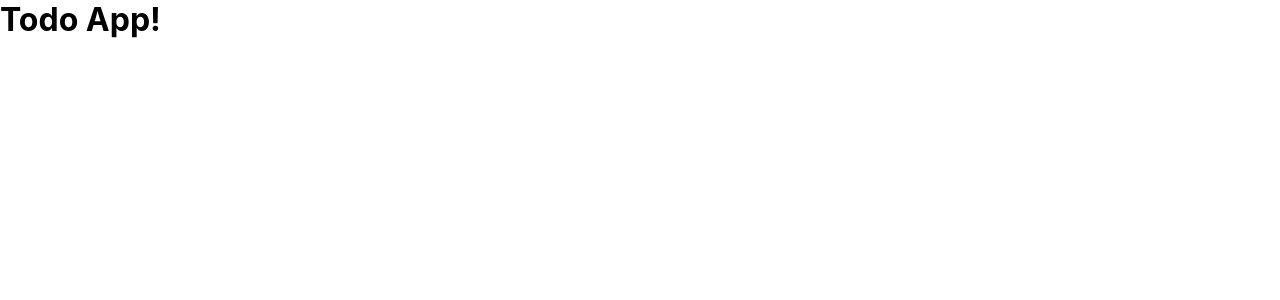
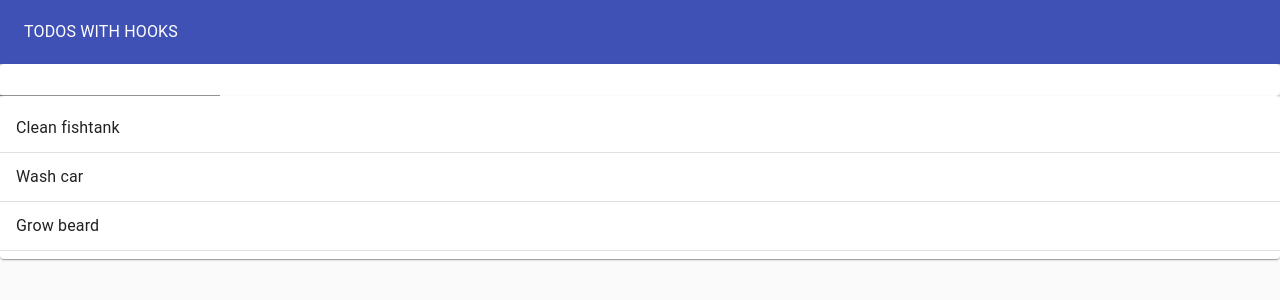
Before and after one commit to ZoltanSzokodi/Todo-App-with-React-hooks, a React (Create React App) app: page / in a window 1280 px wide. Shown: the top 300 px of the page. Built offline with nearby package versions, Linux system fonts and the light colour scheme.

Commit message:
Adding Our Form With Hooks

```diff
--- a/src/TodoApp.js
+++ b/src/TodoApp.js
@@ -1,9 +1,46 @@
-import React from 'react'
+import React, { useState } from 'react';
+import TodoList from './TodoList';
+import TodoForm from './TodoForm';
+import Typography from '@material-ui/core/Typography';
+import Paper from '@material-ui/core/Paper';
+import AppBar from '@material-ui/core/AppBar';
+import ToolBar from '@material-ui/core/ToolBar';
+import Grid from '@material-ui/core/Grid';
+
 
 function TodoApp() {
+  const initialTodos = [
+    { id: 1, task: "Clean fishtank", completed: false },
+    { id: 2, task: "Wash car", completed: true },
+    { id: 3, task: "Grow beard", completed: false }
+  ];
+
+  const [todos, setTodos] = useState(initialTodos);
+  const addTodo = newTodoText => {
+    setTodos([...todos, { id: 4, task: newTodoText, completed: false }]);
+  };
+
   return (
-    <h1>Todo App!</h1>
-  )
+    <Paper
+      style={{
+        padding: 0,
+        margin: 0,
+        height: "100vh",
+        backgroundColor: "#fafafa"
+      }}
+      elevation={0}
+    >
+      <AppBar
+        position="static"
+        style={{ height: "64px" }}>
+        <ToolBar>
+          <Typography color="inherit">TODOS WITH HOOKS</Typography>
+        </ToolBar>
+      </AppBar>
+      <TodoForm addTodo={addTodo} />
+      <TodoList todos={todos} />
+    </Paper>
+  );
 }
 
 export default TodoApp
--- /dev/null
+++ b/src/TodoForm.js
@@ -0,0 +1,22 @@
+import React from 'react';
+import TextField from '@material-ui/core/TextField';
+import Paper from '@material-ui/core/Paper';
+import useInputState from './hooks/useInputState';
+
+function TodoForm(props) {
+  const [value, handleChange, reset] = useInputState("");
+
+  return (
+    <Paper>
+      <form onSubmit={e => {
+        e.preventDefault();
+        props.addTodo(value);
+        reset();
+      }}>
+        <TextField value={value} onChange={handleChange} />
+      </form>
+    </Paper>
+  );
+}
+
+export default TodoForm;
--- /dev/null
+++ b/src/TodoList.js
@@ -0,0 +1,26 @@
+import React from 'react';
+import Paper from '@material-ui/core/Paper';
+import List from '@material-ui/core/List';
+import Divider from '@material-ui/core/Divider';
+import ListItem from '@material-ui/core/ListItem';
+import ListItemText from '@material-ui/core/ListItemText';
+
+
+function TodoList(props) {
+  return (
+    <Paper>
+      <List>
+        {props.todos.map(todo => (
+          <React.Fragment>
+            <ListItem>
+              <ListItemText>{todo.task}</ListItemText>
+            </ListItem>
+            <Divider />
+          </React.Fragment>
+        ))}
+      </List>
+    </Paper>
+  );
+}
+
+export default TodoList;
--- /dev/null
+++ b/src/hooks/useInputState.js
@@ -0,0 +1,12 @@
+import { useState } from 'react';
+
+export default initialVal => {
+  const [value, setValue] = useState(initialVal);
+  const handleChange = e => {
+    setValue(e.target.value);
+  };
+  const reset = () => {
+    setValue("");
+  };
+  return [value, handleChange, reset]
+}
```
Also changed, not shown: src/App.js (line endings or trailing spaces).
